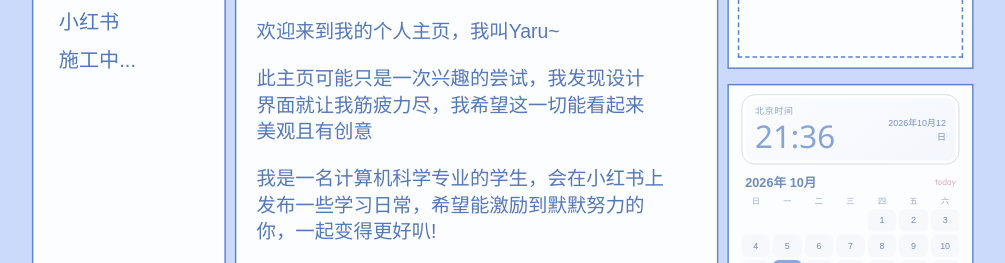
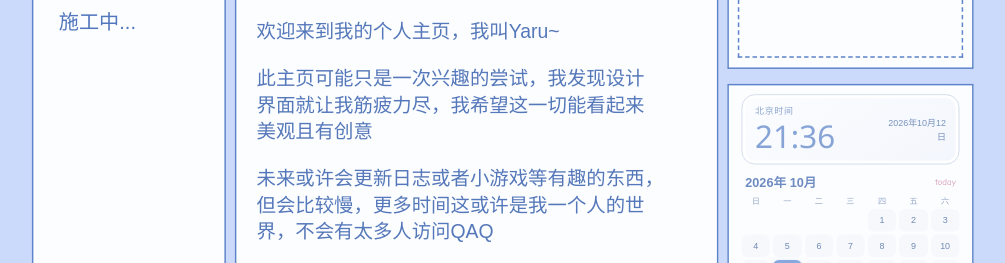
Before and after one commit to myjellyfish/My-Blog, a plain HTML site: page home.html in a window 1280 px wide. Shown: the part 293-556 px from the top of the page, without its empty margins (138-1143 px from the left). Drawn offline with Linux system fonts and the light colour scheme.

Commit message:
remove xiaohongshu

```diff
--- a/home.html
+++ b/home.html
@@ -20,7 +20,6 @@
           <nav>
             <a href="index.html">回到入口</a>
             <a href="journal.html">日志</a>
-            <a href="https://www.xiaohongshu.com/user/profile/6949369d0000000037008b4e" target="_blank" rel="noopener noreferrer">小红书</a>
             <button id="open-construction" type="button">施工中...</button>
           </nav>
         </aside>
@@ -46,7 +45,6 @@
           <article class="intro-text">
             <p>欢迎来到我的个人主页，我叫Yaru~</p>
             <p>此主页可能只是一次兴趣的尝试，我发现设计<br>界面就让我筋疲力尽，我希望这一切能看起来<br>美观且有创意</p>
-            <p>我是一名计算机科学专业的学生，会在小红书上<br>发布一些学习日常，希望能激励到默默努力的<br>你，一起变得更好叭!</p>
             <p>未来或许会更新日志或者小游戏等有趣的东西，<br>但会比较慢，更多时间这或许是我一个人的世<br>界，不会有太多人访问QAQ</p>
           </article>
         </section>
```
